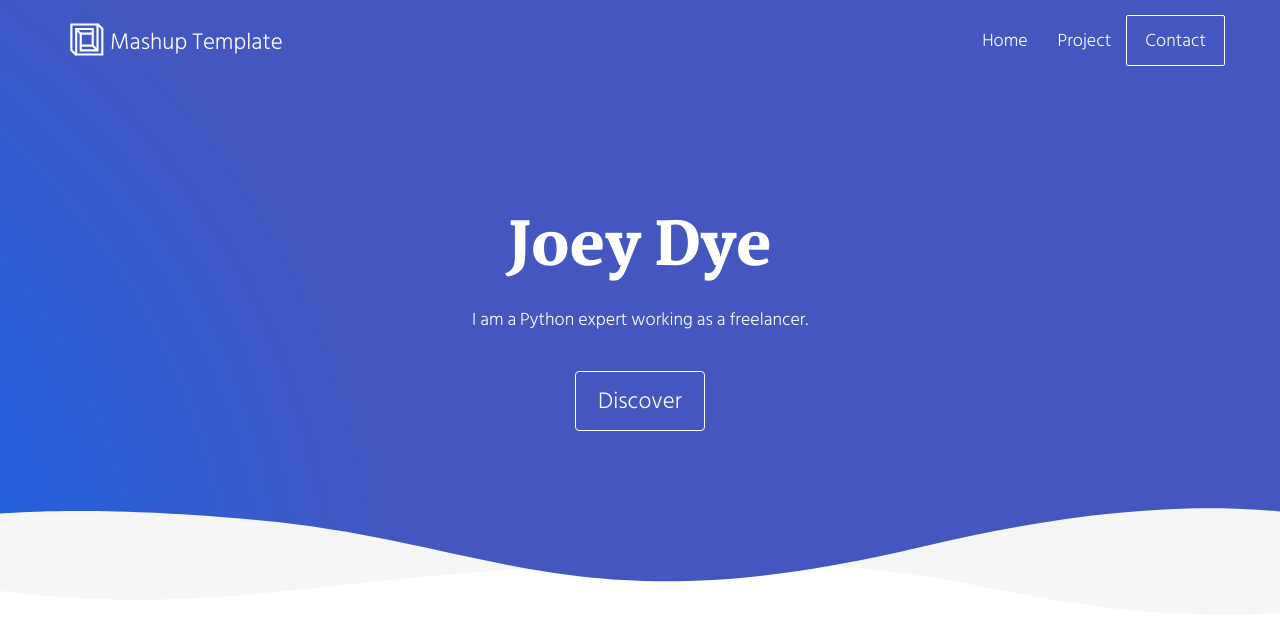
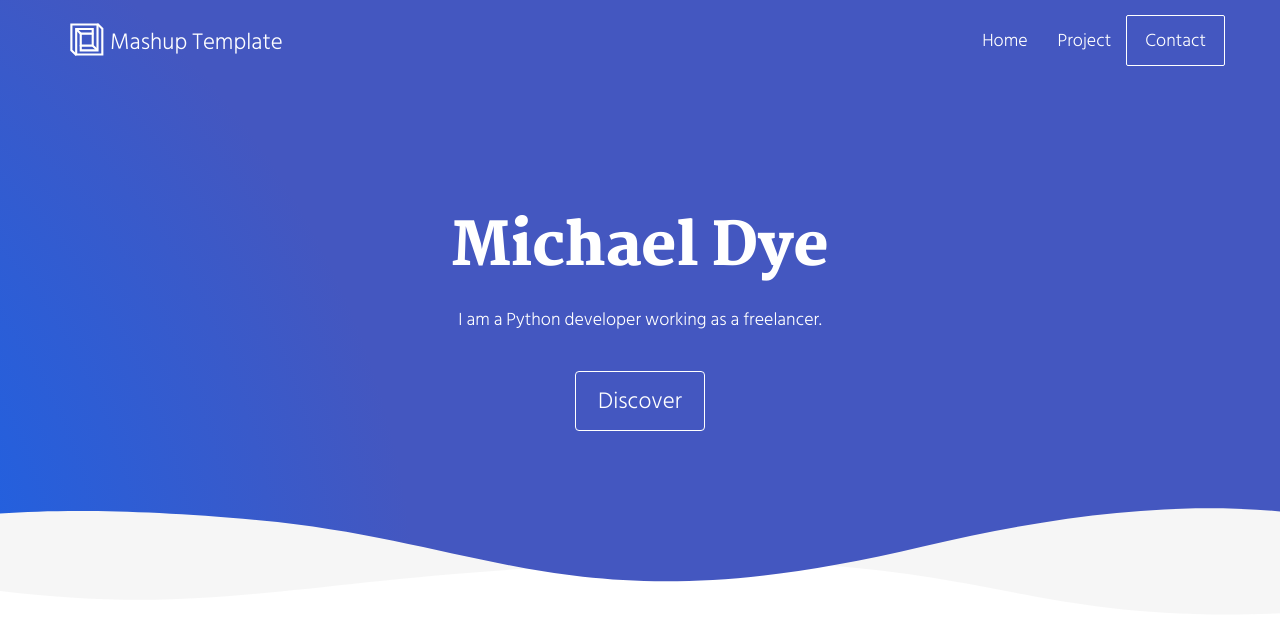
Before and after one commit to michaeljdye/python-portfolio, a Flask app: page / in a window 1280 px wide. Shown: the top 622 px of the page. Run offline with Flask 2, Linux system fonts and the light colour scheme; some libraries are stand-ins or nearby versions.

Commit message:
Update text

```diff
--- a/database.csv
+++ b/database.csv
@@ -1,2 +1,3 @@
 email,subject,message
 nicole@gmail.com,What,up yo?
+test@example.com,Testing, Testing app
--- a/templates/index.html
+++ b/templates/index.html
@@ -80,8 +80,8 @@
       <div class="container">
         <div class="row">
           <div class="col-xs-12">
-            <h1>Joey Dye</h1>
-            <p>I am a Python expert working as a freelancer.</p>
+            <h1>Michael Dye</h1>
+            <p>I am a Python developer working as a freelancer.</p>
             <br />
             <a href="/project" class="btn btn-default btn-lg" title=""
               >Discover</a
@@ -452,7 +452,9 @@
               </div>
               <div
                 class="card-image col-xs-12"
-                style="background-image: url('/static/assets/images/img-01.jpg')"
+                style="
+                  background-image: url('/static/assets/images/img-01.jpg');
+                "
               ></div>
             </div>
           </div>
@@ -461,9 +463,9 @@
     </div>
 
     <script>
-      document.addEventListener('DOMContentLoaded', function(event) {
-        navbarFixedTopAnimation()
-      })
+      document.addEventListener("DOMContentLoaded", function (event) {
+        navbarFixedTopAnimation();
+      });
     </script>
 
     <footer class="footer-container white-text-container">
@@ -521,10 +523,10 @@
     </footer>
 
     <script>
-      document.addEventListener('DOMContentLoaded', function(event) {
-        navActivePage()
-        scrollRevelation('.reveal')
-      })
+      document.addEventListener("DOMContentLoaded", function (event) {
+        navActivePage();
+        scrollRevelation(".reveal");
+      });
     </script>
 
     <!-- Google Analytics: change UA-XXXXX-X to be your site's ID
```
Also changed, not shown: app.py (renamed from server.py), 1 other file.
